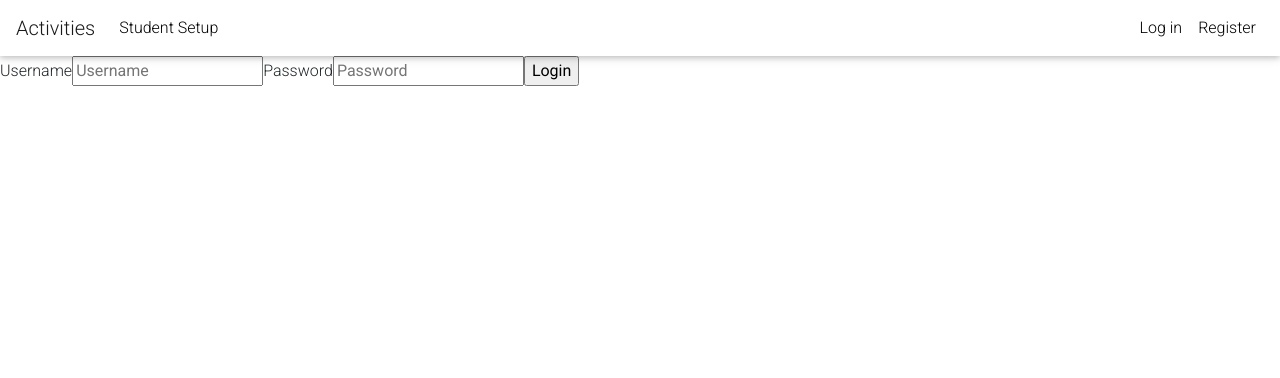
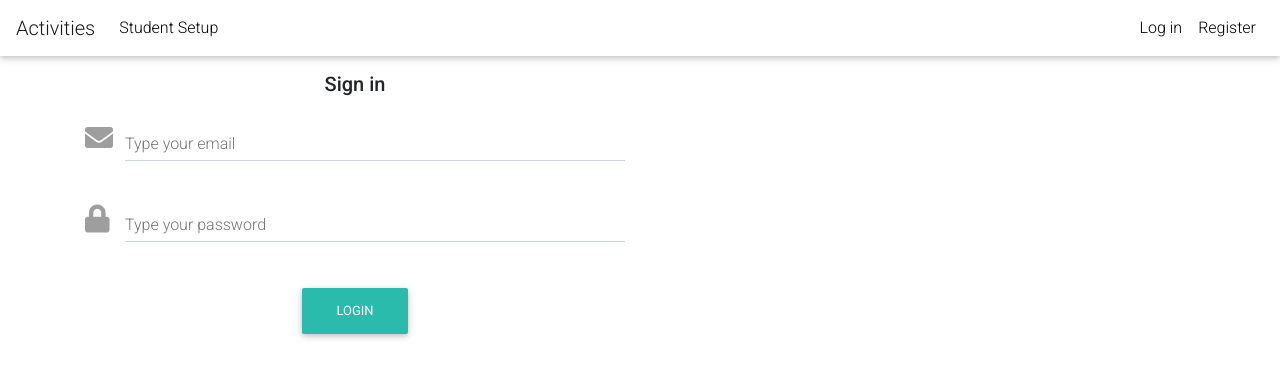
Before and after one commit to chi-org/freely-client, a React (Create React App) app: page /login in a window 1280 px wide. Shown: the top 378 px of the page. Built offline with nearby package versions, Linux system fonts and the light colour scheme; no server answers.

Commit message:
login style

```diff
--- a/src/components/auth/Login.js
+++ b/src/components/auth/Login.js
@@ -1,11 +1,14 @@
 import React, { useState } from "react"
 import {useGlobalState} from "../../config/store"
 import { loginUser, setLoggedInUser } from "../../services/authServices"
+import { MDBContainer,MDBRow,MDBCol,MDBInput,MDBBtn } from "mdbreact"
+import {useHistory} from "react-router-dom"
 
 const Login = props => {
 
 	const { dispatch } = useGlobalState();
-	const [loginError, setLoginError] = useState(null)
+	const [loginError, setLoginError] = useState(null);
+	const history = useHistory;
 
 	// handles login
 	function handleLogin(event) {
@@ -21,7 +24,7 @@ const Login = props => {
 			})
 			setLoggedInUser(username)
 			setLoginError("success!")
-			// props.history.push("../");
+			props.history.push("../");
 		}).catch((error) => {
 			const status = error.response ? error.response.status : 500
 			console.log(`An error occurred authenticating: ${error} with status: ${status}`)
@@ -30,14 +33,39 @@ const Login = props => {
 	}
 
 	return (
-		<form data-cy="loginForm" onSubmit={(event) => handleLogin(event)}>
-			{ loginError && <p className="has-text-danger">{ loginError }</p> }
-			<label className="label">Username</label>
-			<input data-cy="username"type="text" className="input" name="username" placeholder="Username" required></input>
-			<label className="label">Password</label>
-			<input data-cy="password"type="password" className="input" name="password" placeholder="Password" required></input>
-			<input data-cy="loginButton" type="submit" value="Login" className="button is-info"></input>
-		</form>
+	<MDBContainer>
+	<MDBRow pt="2">
+		<MDBCol md="6" xl="6">
+				<form data-cy="loginForm" onSubmit={(event) => handleLogin(event)}>
+				<p className="pt-3 h5 text-center mb-4">Sign in</p>
+				{ loginError && <p className="has-text-danger">{ loginError }</p> }
+				<div className="grey-text">
+					<MDBInput
+						label="Type your email"
+						icon="envelope"
+						group
+						type="email"
+						name="username"
+						validate
+						error="wrong"
+						success="right"
+					/>
+					<MDBInput
+						label="Type your password"
+						icon="lock"
+						group
+						type="password"
+						name="password"
+						validate
+					/>
+				</div>
+				<div className="text-center">
+					<MDBBtn type="submit" value="Login" >Login</MDBBtn>
+				</div>
+			</form>
+		</MDBCol>
+	</MDBRow>
+	</MDBContainer>
 	)
 }
 
--- a/src/components/common/Header.js
+++ b/src/components/common/Header.js
@@ -20,7 +20,7 @@ export default () => {
     function navLoggedIn() {
         return (
             <MDBNavItem>
-                <MDBNavLink to="#">Log out</MDBNavLink>
+                <MDBNavLink to="#" onClick={() => {setIsOpen(false); window.location.reload();}}>Log out</MDBNavLink>
             </MDBNavItem>
         )
     }
@@ -29,10 +29,10 @@ export default () => {
         return (
             <Fragment>
                 <MDBNavItem>
-                    <MDBNavLink to="/login">Log in</MDBNavLink>
+                    <MDBNavLink to="/login" onClick={() => {setIsOpen(false); setPageTitle("Login")}}>Log in</MDBNavLink>
                 </MDBNavItem>
                 <MDBNavItem>
-                    <MDBNavLink to="/register">Register</MDBNavLink>
+                    <MDBNavLink to="/register" onClick={() => {setIsOpen(false); setPageTitle("Register")}}>Register</MDBNavLink>
                 </MDBNavItem>
             </Fragment>
         )
@@ -52,6 +52,7 @@ export default () => {
 
                 <MDBNavbarNav left>
                     {pageTitle !== "Activities" && <MDBNavItem>
+                        {/* // remove to use as a link to activities refresh */}
                         <MDBNavLink to="/activities" onClick={() => {setIsOpen(false); setPageTitle("Activities")}}>Activities</MDBNavLink>
                     </MDBNavItem>}
                     {pageTitle !== "Student Setup" && <MDBNavItem>
--- a/src/config/api.js
+++ b/src/config/api.js
@@ -1,8 +1,8 @@
 import axios from "axios";
 
 export default axios.create({
-    baseURL: process.env.SERVER_URI || "https://freely--server.herokuapp.com/API/",
-    // baseURL: process.env.SERVER_URI || "http://localhost:3030/API/",
+    baseURL: process.env.SERVER_URI || "http://localhost:3030/API/",
+    // baseURL: "https://freely--server.herokuapp.com",
     withCredentials: true,
     timeout: 4000
 });
--- a/src/services/authServices.js
+++ b/src/services/authServices.js
@@ -17,7 +17,7 @@ export async function registerUser(userData) {
 }
 
 export async function loginUser(userData) {
-  const {username, password} = userData
+  // const {username, password} = userData
   try {
     const response = await api.post("auth/login", userData)
     console.log(userData.username, " back from server")
```
Also changed, not shown: package.json (+7 -1 lines), src/components/auth/Register.js (+63 -1 lines), 1 other file (tests, documents, lock files or other folders).
